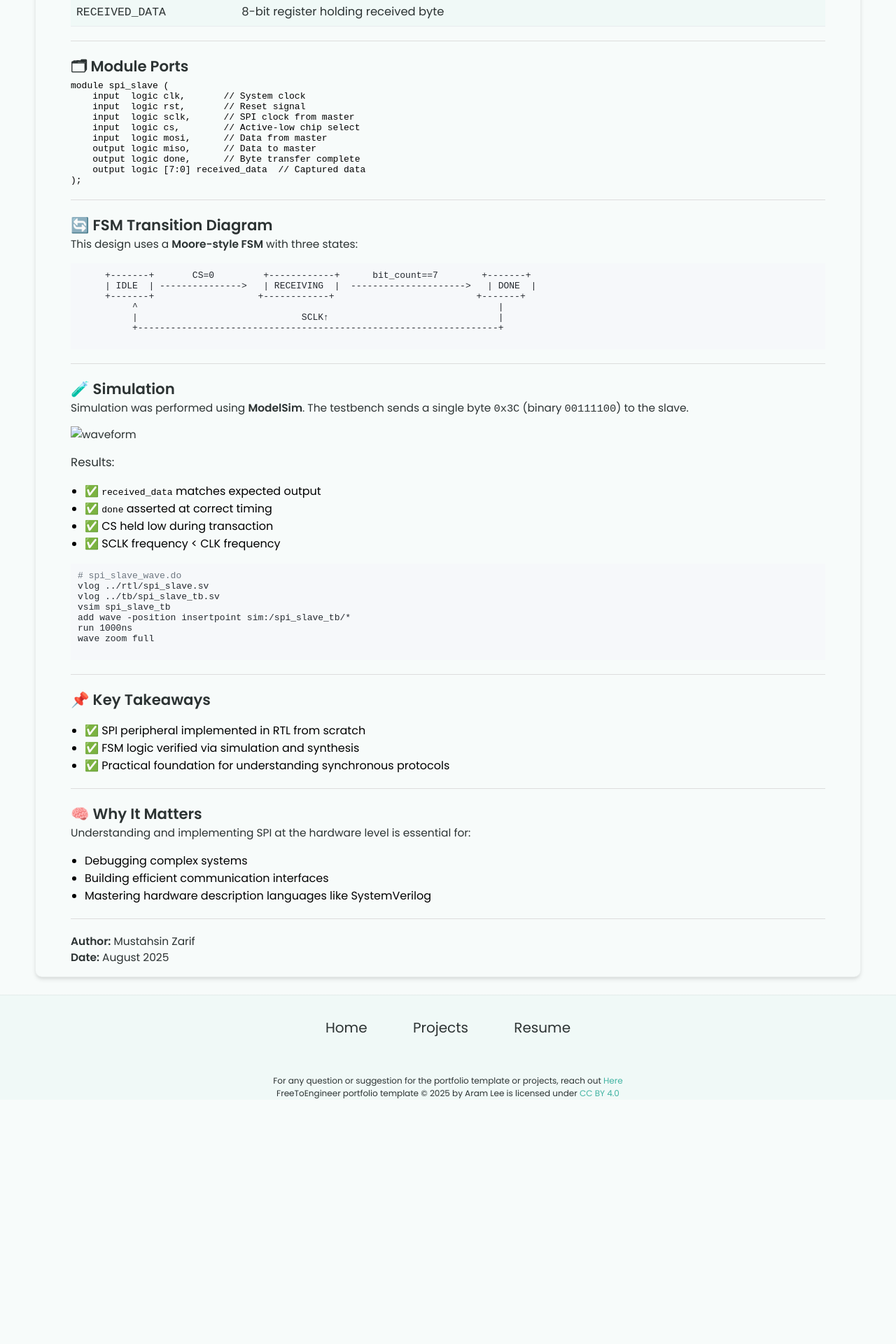
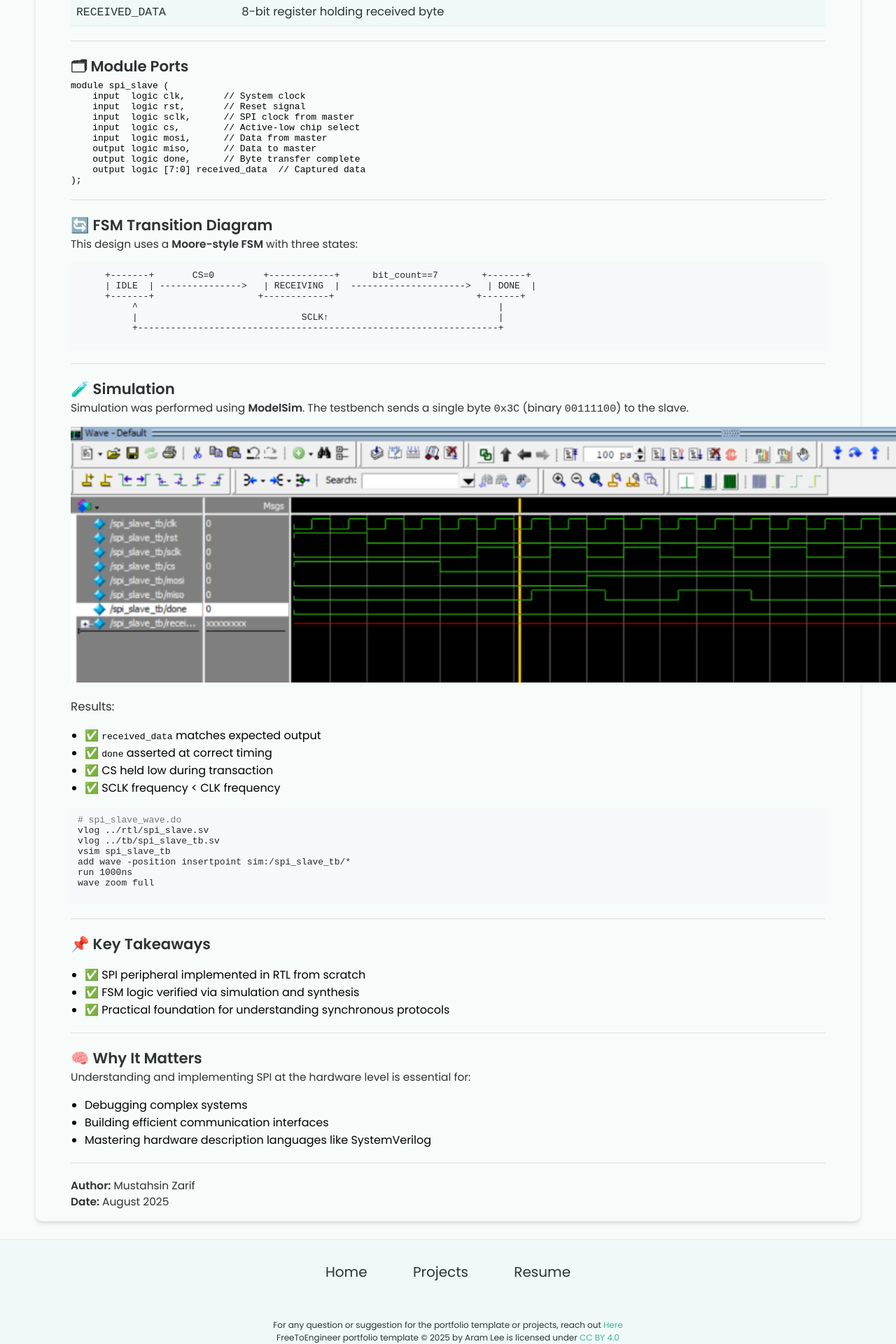
Before and after one commit to mmzarif/mmzarif.github.io, a Jekyll site: the page built from _projects/SPI-Implementation-SystemVerilog/index.md, in a window 1280 px wide. Shown: the part 1502-3422 px from the top of the page at 70% size. Built offline with Jekyll 4.4.1, drawn with Linux system fonts in a browser that asks for light colours; before the commit the page ends 3073 px from its top, so only the background shows below that.

Commit message:
Fix waveform image path in index.md
Updated the waveform image path in the simulation section.

```diff
--- a/_projects/SPI-Implementation-SystemVerilog/index.md
+++ b/_projects/SPI-Implementation-SystemVerilog/index.md
@@ -83,7 +83,7 @@ This design uses a **Moore-style FSM** with three states:
 
 Simulation was performed using **ModelSim**. The testbench sends a single byte `0x3C` (binary `00111100`) to the slave.
 
-![waveform](/waveform.png)
+![waveform](/_projects/SPI-Implementation-SystemVerilog/waveform.png)
 
 ### Results:
 
```
